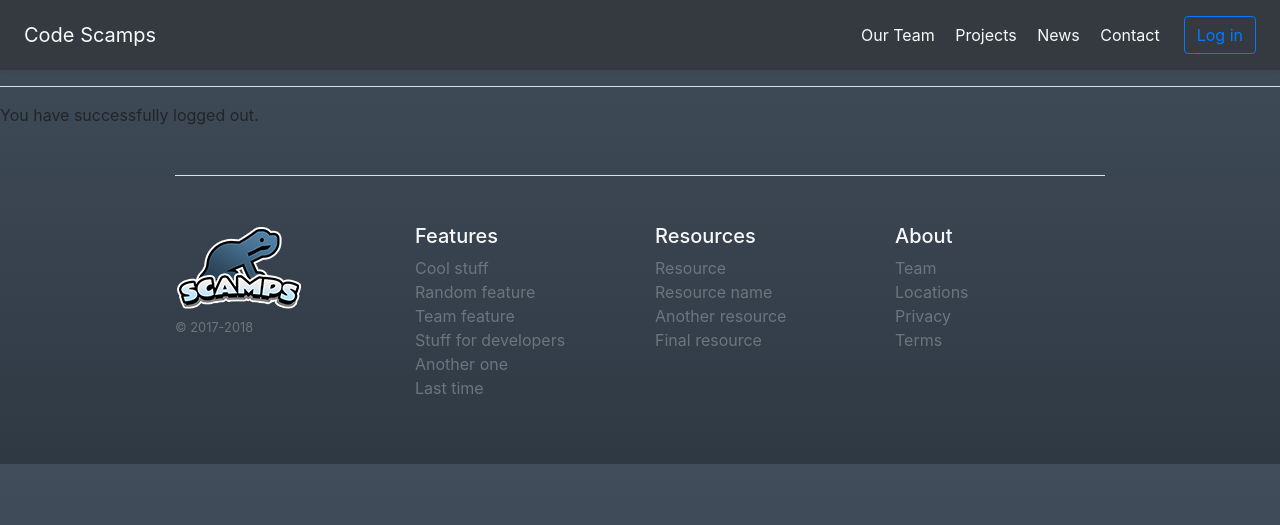
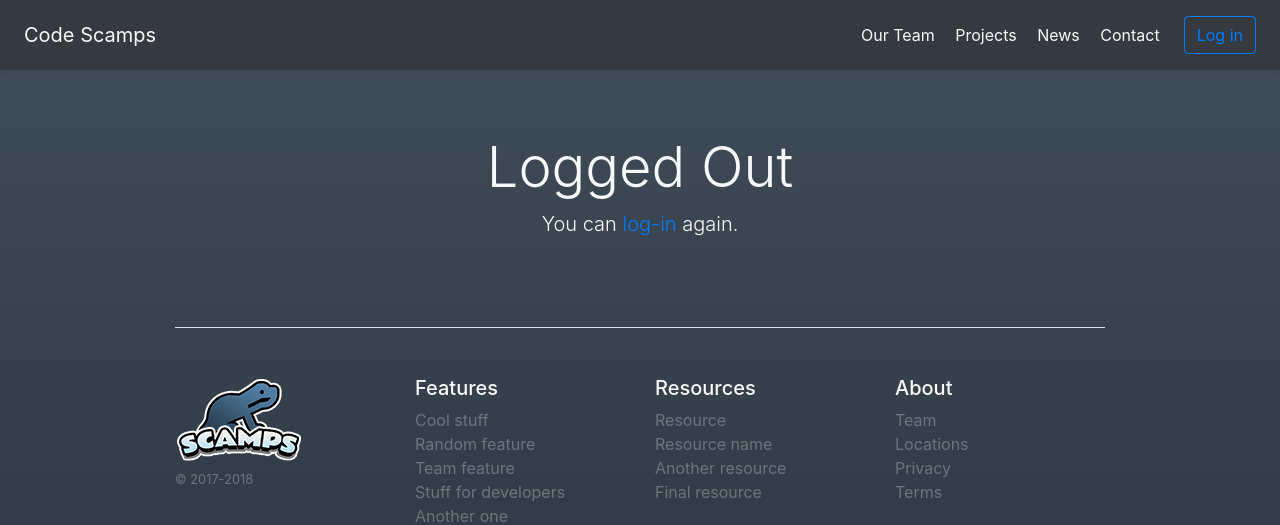
Before and after one commit to Code-Scamps/website, a Django app: page /logout/ in a window 1280 px wide. Shown: the top 525 px of the page. Run offline with Django 3.2, Linux system fonts and the light colour scheme; some libraries are stand-ins or nearby versions.

Commit message:
Flesh out logout template

```diff
--- a/src/users/templates/users/logout.html
+++ b/src/users/templates/users/logout.html
@@ -1,7 +1,10 @@
 {% extends "home/base.html" %}
 
+{% load crispy_forms_tags %}
+
 {% block content %}
-	<div class="border-top pt-3">
-		<p>You have successfully logged out.</p>
-	</div>
+    <div class="top-header text-light px-3 py-3 pt-md-5 pb-md-4 mx-auto text-center">
+      <h1 class="display-4">Logged Out</h1>
+      <p class="lead">You can <a href="{% url 'login' %}">log-in</a> again.</p>
+    </div>
 {% endblock content %}
```
